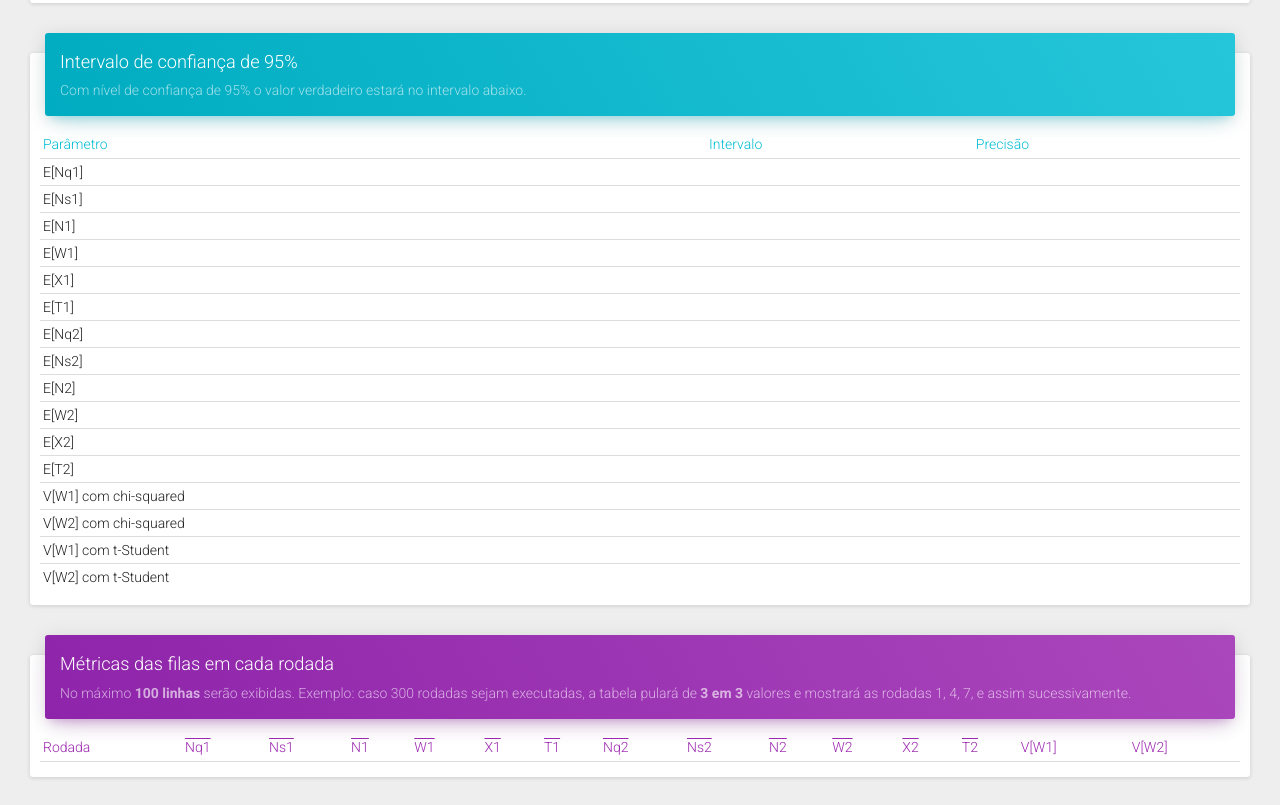
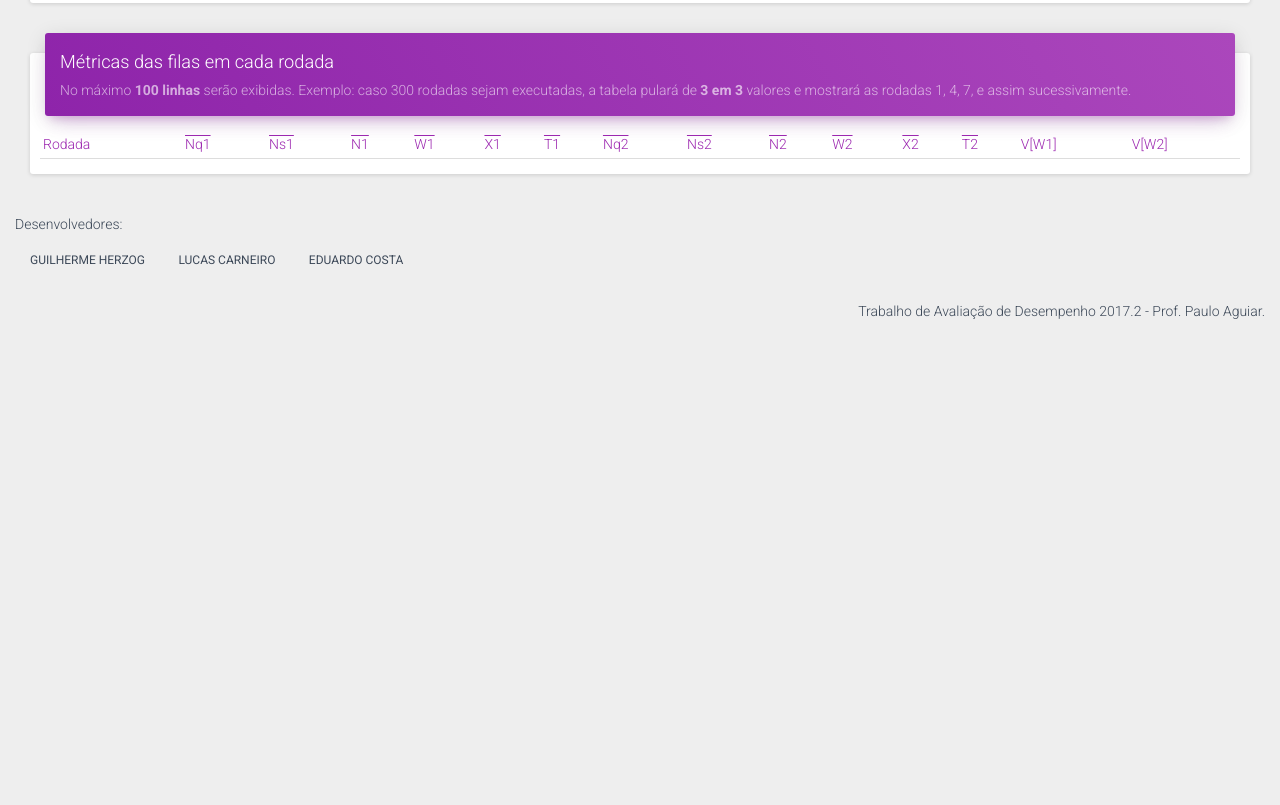
Before and after one commit to guiherzog/trab-ad-2017.2, an Electron app: page pages/index.html in a window 1280 px wide. Shown: the part 1600-2405 px from the top of the page. After the commit the page ends 1952 px from the top, so only its background shows below. Drawn offline with Linux system fonts and the light colour scheme; no server answers.

Commit message:
Alterando default params do simulador.

```diff
--- a/pages/index.html
+++ b/pages/index.html
@@ -165,44 +165,6 @@
 
 					<div class="col-lg-12 col-md-12 col-sm-12">
 						<div class="card">
-							<div class="card-header" data-background-color="blue">
-								<h4 class="title">Intervalo de confiança de 95%</h4>
-								<p class="category">Com nível de confiança de 95% o valor verdadeiro estará no intervalo abaixo.</p>
-							</div>
-							<div class="card-content table-responsive">
-								<table class="table table-hover">
-									<thead class="text-info">
-										<th>Parâmetro</th>
-										<th>Intervalo</th>
-										<th>Precisão</th>
-									</thead>
-									<tbody>
-										<tr><td>E[Nq1]</td><td id="ciNq1"></td><td id="ciNq1precision"></td></tr>
-										<tr><td>E[Ns1]</td><td id="ciNs1"></td><td id="ciNs1precision"></td></tr>
-										<tr><td>E[N1]</td> <td id="ciN1"></td> <td id="ciN1precision"></td> </tr>
-										<tr><td>E[W1]</td> <td id="ciW1"></td> <td id="ciW1precision"></td> </tr>
-										<tr><td>E[X1]</td> <td id="ciX1"></td> <td id="ciX1precision"></td> </tr>
-										<tr><td>E[T1]</td> <td id="ciT1"></td> <td id="ciT1precision"></td> </tr>
-
-										<tr><td>E[Nq2]</td><td id="ciNq2"></td><td id="ciNq2precision"></td></tr>
-										<tr><td>E[Ns2]</td><td id="ciNs2"></td><td id="ciNs2precision"></td></tr>
-										<tr><td>E[N2]</td> <td id="ciN2"></td> <td id="ciN2precision"></td></tr>
-										<tr><td>E[W2]</td> <td id="ciW2"></td> <td id="ciW2precision"></td></tr>
-										<tr><td>E[X2]</td> <td id="ciX2"></td> <td id="ciX2precision"></td></tr>
-										<tr><td>E[T2]</td> <td id="ciT2"></td> <td id="ciT2precision"></td></tr>
-
-										<tr><td>V[W1] com chi-squared</td><td id="ciW1VarC"></td><td id="ciW1VarCprecision"></td></tr>
-										<tr><td>V[W2] com chi-squared</td><td id="ciW2VarC"></td><td id="ciW2VarCprecision"></td></tr>
-
-										<tr><td>V[W1] com t-Student</td><td id="ciW1VarT"></td><td id="ciW1VarTprecision"></td></tr>
-										<tr><td>V[W2] com t-Student</td><td id="ciW2VarT"></td><td id="ciW2VarTprecision"></td></tr>
-									</tbody>
-								</table>
-							</div>
-						</div>
-					</div>
-					<div class="col-lg-12 col-md-12 col-sm-12">
-						<div class="card">
 							<div class="card-header" data-background-color="purple">
 								<h4 class="title">Métricas das filas em cada rodada</h4>
 								<p class="category">No máximo <strong>100 linhas</strong> serão exibidas. Exemplo: caso 300 rodadas sejam executadas, a tabela pulará de <strong>3 em 3</strong> valores e mostrará as rodadas 1, 4, 7, e assim sucessivamente.</p>
--- a/simulator.js
+++ b/simulator.js
@@ -92,6 +92,6 @@ function renderNotification(from, align, msg){
 
 addFormListener();
 // Define os parâmetros iniciais.
-$("#nCustomersField").val("500");
-$("#nRoundsField").val("3100");
+$("#nCustomersField").val("65");
+$("#nRoundsField").val("3071");
 $("#rhoField").val("0.4");
```
